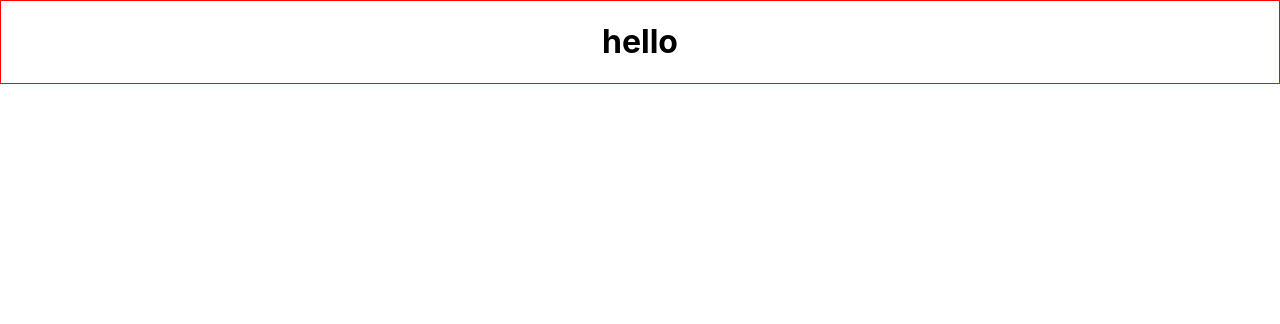
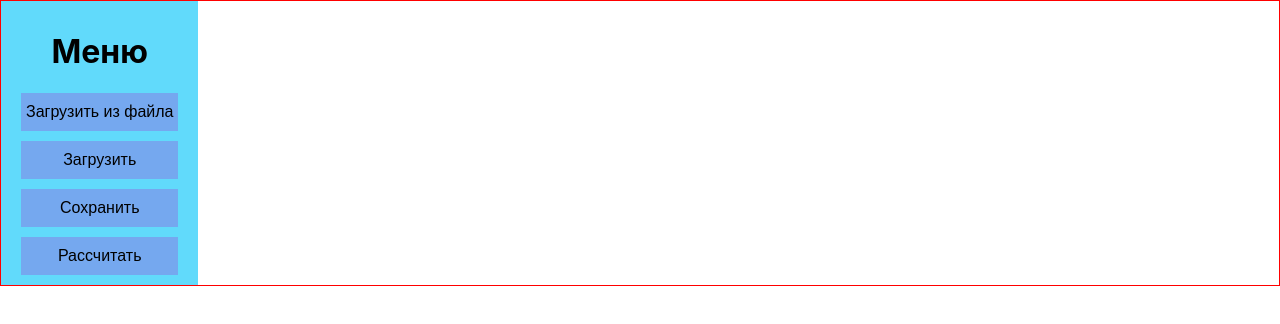
Before and after one commit to Yury-Odinson/18, a React (Create React App) app: page / in a window 1280 px wide. Shown: the top 324 px of the page. Built offline with nearby package versions, Linux system fonts and the light colour scheme.

Commit message:
feat: menu component

```diff
--- /dev/null
+++ b/src/components/ButtonsComponent.tsx
@@ -0,0 +1,10 @@
+export const ButtonsComponent = () => {
+    return (
+        <div className="main-menu-buttons">
+            <button className="main-menu-buttons__item">Загрузить из файла</button>
+            <button className="main-menu-buttons__item">Загрузить</button>
+            <button className="main-menu-buttons__item">Сохранить</button>
+            <button className="main-menu-buttons__item">Рассчитать</button>
+        </div>
+    )
+};
--- a/src/components/MainComponent.tsx
+++ b/src/components/MainComponent.tsx
@@ -1,7 +1,9 @@
+import {MenuComponent} from "./MenuComponent";
+
 export const MainComponent = () => {
     return (
         <div className="main">
-            <h1>hello</h1>
+            <MenuComponent/>
         </div>
     )
 };
--- /dev/null
+++ b/src/components/MenuComponent.tsx
@@ -0,0 +1,10 @@
+import {ButtonsComponent} from "./ButtonsComponent";
+
+export const MenuComponent = () => {
+    return (
+        <div className="main-menu">
+            <h1>Меню</h1>
+            <ButtonsComponent/>
+        </div>
+    )
+};
--- a/src/index.css
+++ b/src/index.css
@@ -11,3 +11,16 @@ code {
   font-family: source-code-pro, Menlo, Monaco, Consolas, 'Courier New',
     monospace;
 }
+
+button {
+  padding: 10px 5px;
+  background-color: #75a8ef;
+  border: none;
+  font-size: 1rem;
+  cursor: pointer;
+  transition: 0.2s;
+}
+
+button:hover {
+  background-color: #3881e8;
+}
--- a/src/index.scss
+++ b/src/index.scss
@@ -1,5 +1,24 @@
 .main {
   margin: 0 auto;
+  display: flex;
   max-width: 1440px;
   border: 1px solid red;
+
+  &-menu{
+    padding: 10px 20px;
+    display: flex;
+    flex-direction: column;
+    background-color: #61dafb;
+
+    &-buttons {
+      display: flex;
+      flex-direction: column;
+      gap: 10px;
+      width: 100%;
+    }
+
+
+  }
+
+
 }
```
